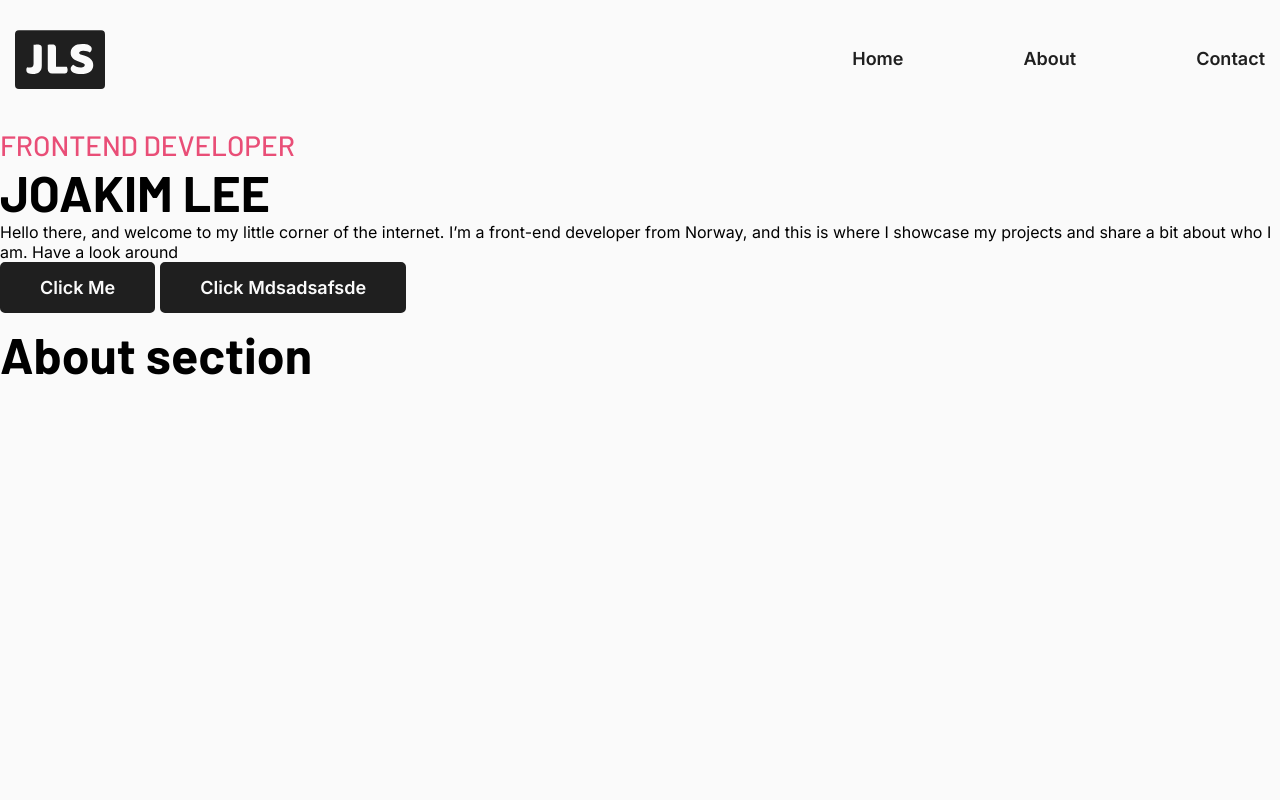
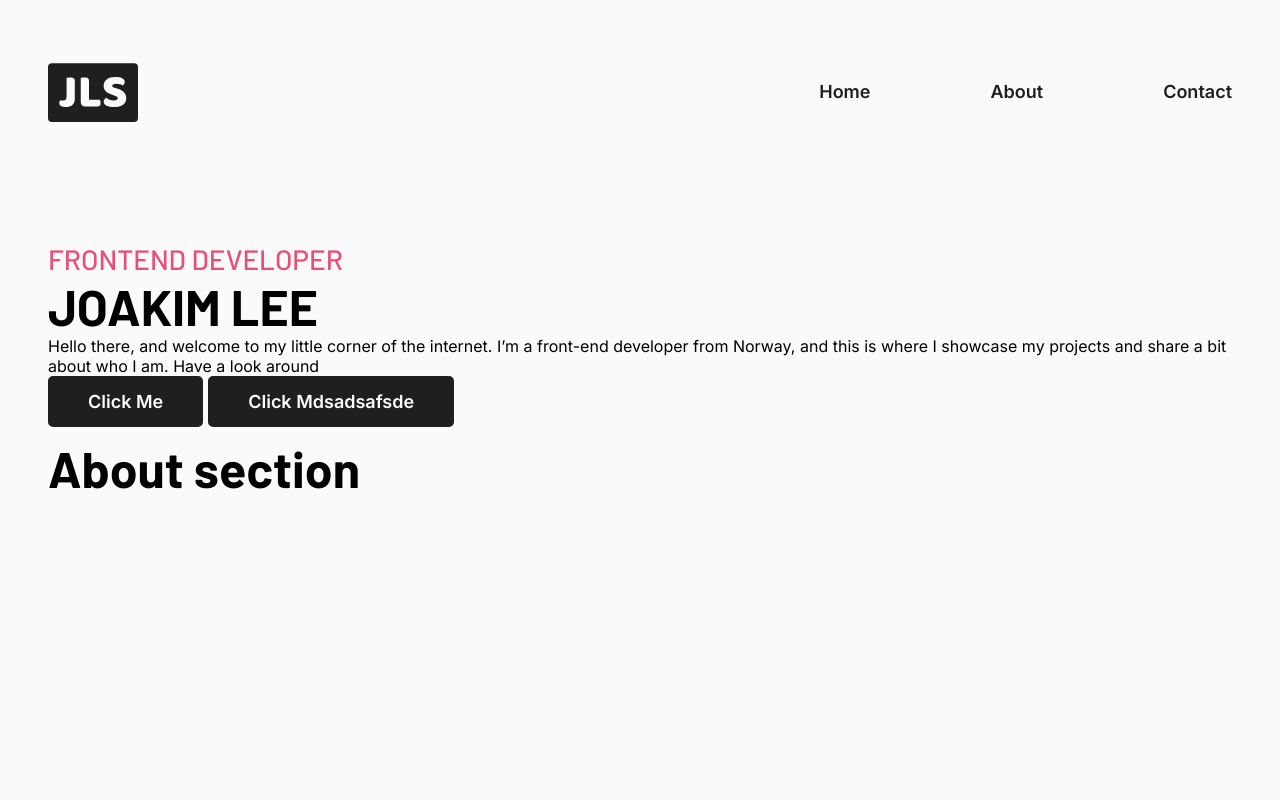
Before and after one commit to joakimlees/portfolio, a React (Vite) app: page / in a window 1280 px wide. Shown: the top 800 px of the page. Built offline with nearby package versions, Linux system fonts and the light colour scheme.

Commit message:
fixed paddinbg CSContainer

```diff
--- a/src/components/styles/CSContainer.Styles.ts
+++ b/src/components/styles/CSContainer.Styles.ts
@@ -3,4 +3,5 @@
 export const CSContainer = styled.div`
   max-width: 2560px;
   margin: 0px auto;
+  padding: 48px;
 `;
--- a/src/components/styles/Global.styles.ts
+++ b/src/components/styles/Global.styles.ts
@@ -29,9 +29,9 @@
 }
 
 p {
-      font-family: ${({ theme }) => theme.font.family.body};
-  font-weight: ${({ theme }) => theme.font.weight.regular};
-  font-size:   font-family: ${({ theme }) => theme.font.size.xSmall};
+    font-family: ${({ theme }) => theme.font.family.body};
+    font-weight: ${({ theme }) => theme.font.weight.regular};
+    font-size:   font-family: ${({ theme }) => theme.font.size.xSmall};
 
 }
 
--- a/src/components/styles/sections/Header.Styles.ts
+++ b/src/components/styles/sections/Header.Styles.ts
@@ -6,7 +6,6 @@
   .headerContainer {
     display: flex;
     justify-content: space-between;
-    padding: 15px;
 
     .menuLinksContainer {
       display: flex;
```
